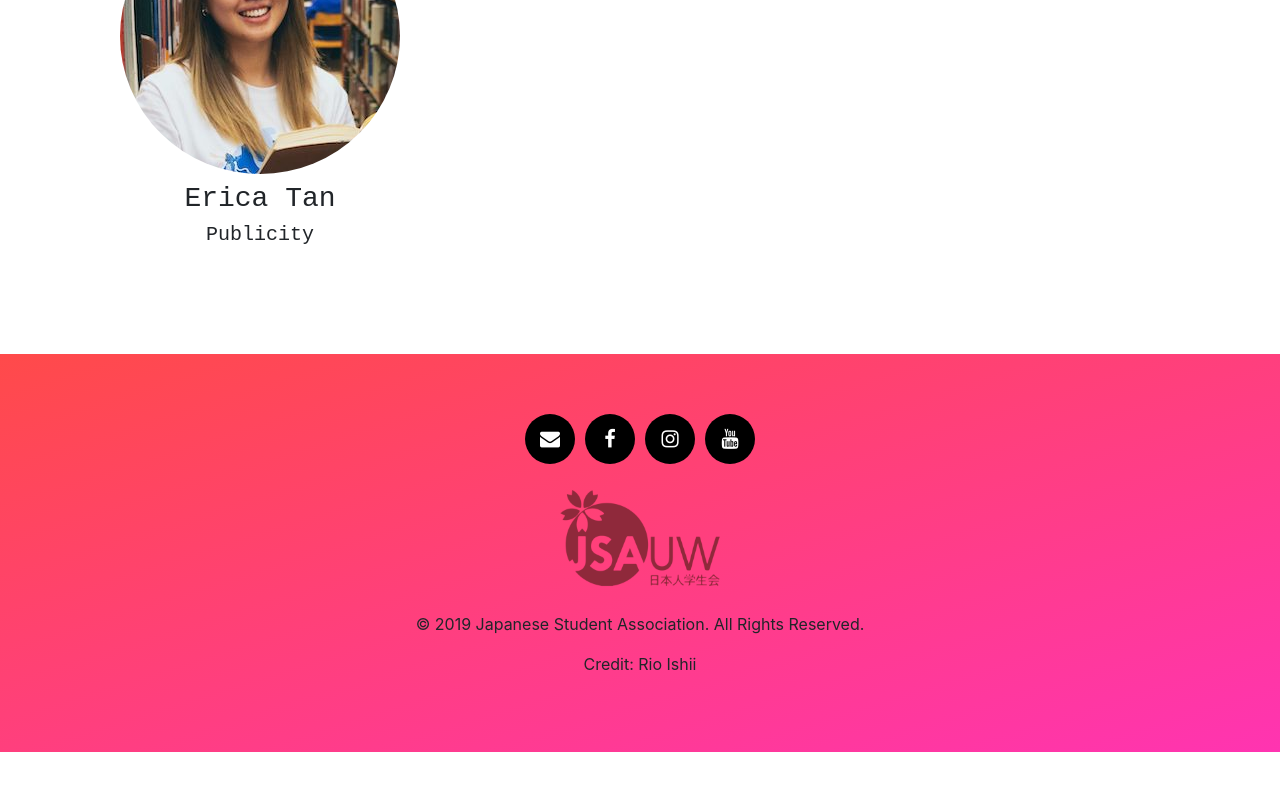
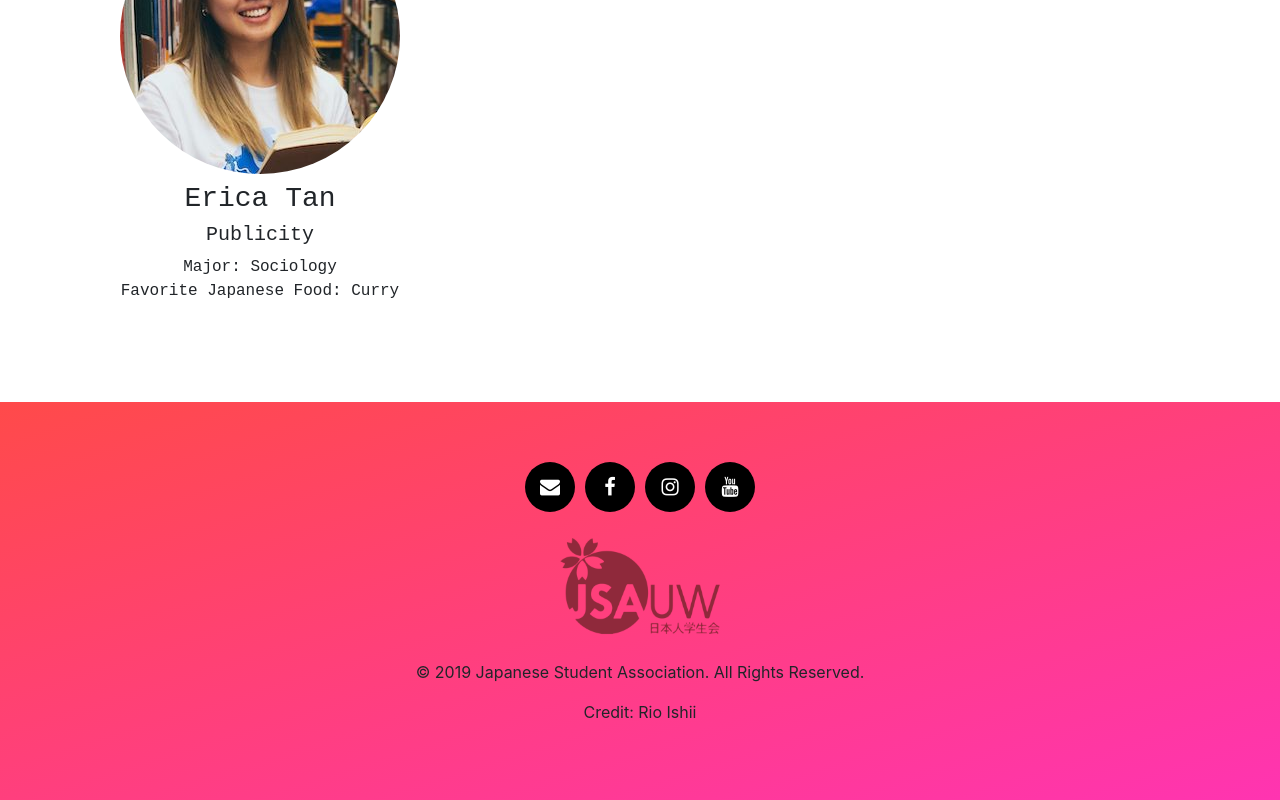
Before and after one commit to jsauw/jsa-app, a React (Create React App) app: page /#/officers in a window 1280 px wide. Shown: the part 1308-2108 px from the top of the page. Before the commit the page ends 2060 px from the top, so only its background shows below. Built offline with nearby package versions, Linux system fonts and the light colour scheme.

Commit message:
Update Officers.js

```diff
--- a/src/Officers.js
+++ b/src/Officers.js
@@ -66,7 +66,8 @@ class Core extends Component {
                     <img className="rounded-circle img-fluid d-block mx-auto" src="./imgs/erica.jpg" alt="" />
                     <h3>Erica Tan</h3>
                     <h5>Publicity</h5>
-                    <p></p>
+                    <p>Major: Sociology</p>
+                    <p>Favorite Japanese Food: Curry</p>
                 </div>
             </div>
         )
```
